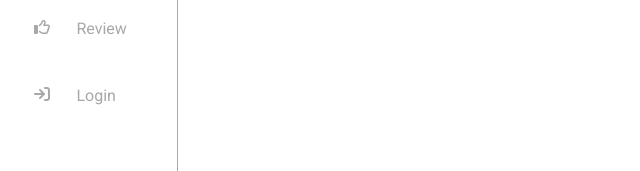
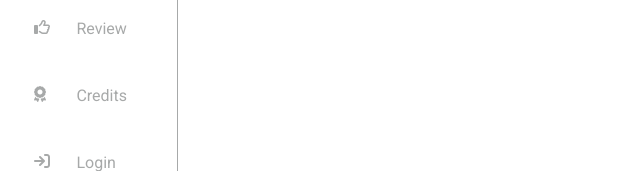
Before and after one commit to marco3724/jawapp, a Vue app: page /credits in a window 1280 px wide. Shown: the part 290-461 px from the top of the page, without its empty margins (0-640 px from the left). Built offline with nearby package versions, Linux system fonts and the light colour scheme; what vue-toast-notification would draw is missing.

Commit message:
credit page setup

```diff
--- a/src/components/SideBar.vue
+++ b/src/components/SideBar.vue
@@ -29,6 +29,11 @@
     <router-link to="/review" @click="closeMenu" class="item">
       <i class="fa-regular fa-thumbs-up"></i>
       <span class="text">Review</span>
+    </router-link>
+
+    <router-link to="/credits" @click="closeMenu" class="item">
+      <i class="fa-solid fa-award"></i>
+      <span class="text">Credits</span>
     </router-link>
 
     <router-link to="/" @click="localLogout" class="item" v-if="isLoggedIn">
--- a/src/router/index.js
+++ b/src/router/index.js
@@ -1,11 +1,11 @@
 import { createRouter, createWebHistory } from 'vue-router'
+import CreditView from '../views/CreditView.vue'
 import DashboardView from '../views/DashboardView.vue'
 import FavouritesView from '../views/FavouritesView.vue'
 import LoginFormView from '../views/LoginFormView.vue'
 import MapView from '../views/MapView.vue'
 import RegistrationFormView from '../views/RegistrationFormView.vue'
 import ReviewView from '../views/ReviewView.vue'
-
 const routes = [
   {
     path: '/',
@@ -36,6 +36,11 @@ const routes = [
     path: '/favourites',
     name: 'favourites',
     component: FavouritesView
+  },
+  {
+    path: '/credits',
+    name: 'credits',
+    component: CreditView
   }
   // {
   //   path: '/about',
--- a/src/views/CreditView.vue
+++ b/src/views/CreditView.vue
@@ -0,0 +1,22 @@
+
+<template>
+<div class='container'>
+</div>
+</template>
+
+<script>
+/* eslint-disable no-undef */
+
+export default {
+  mounted () {
+    document.querySelector('.content').className = 'contentF'
+  },
+  beforeUnmount () {
+    document.querySelector('.contentF').className = 'content' // ritorno stato iniziale
+  }
+}
+</script>
+
+<style scoped>
+
+</style>
```
